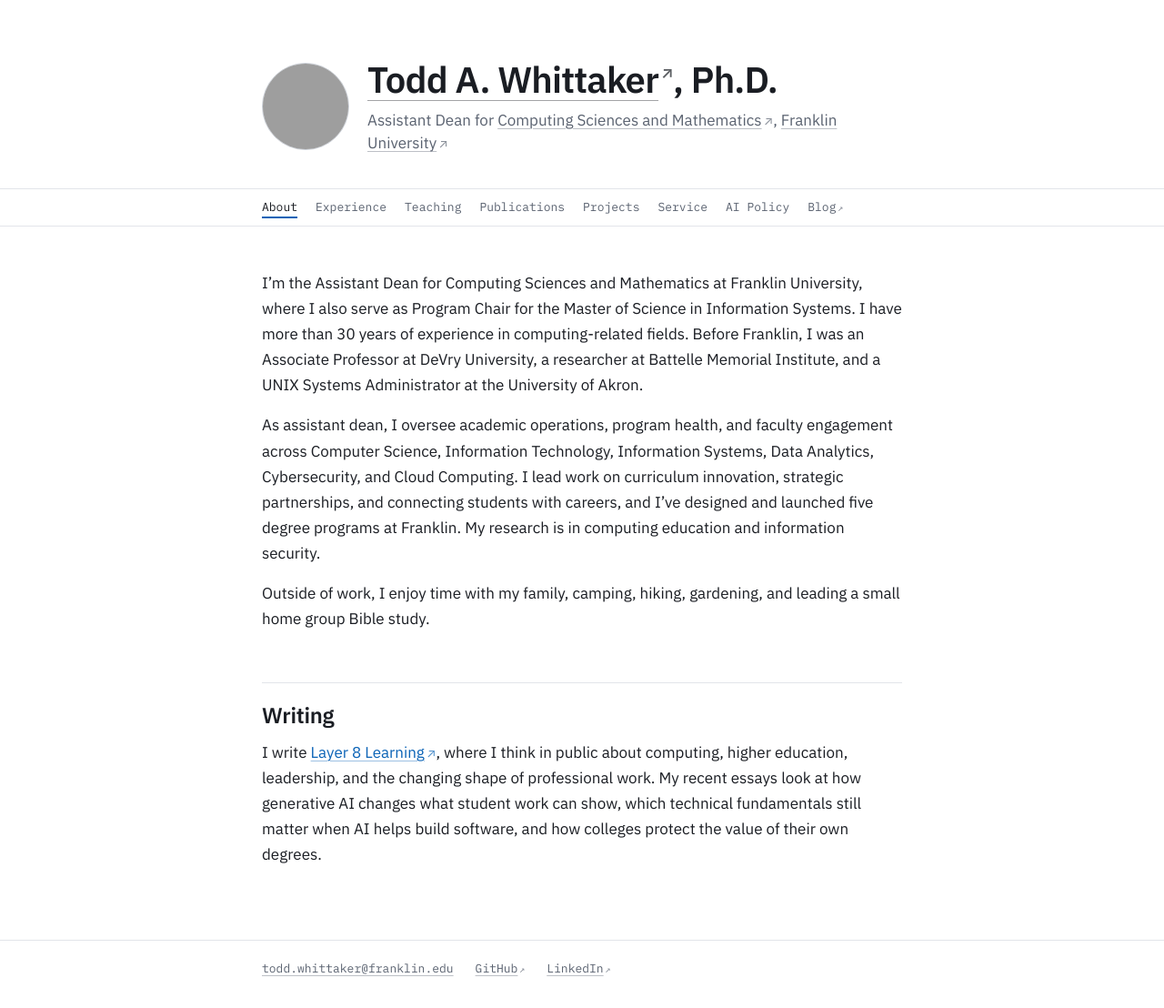
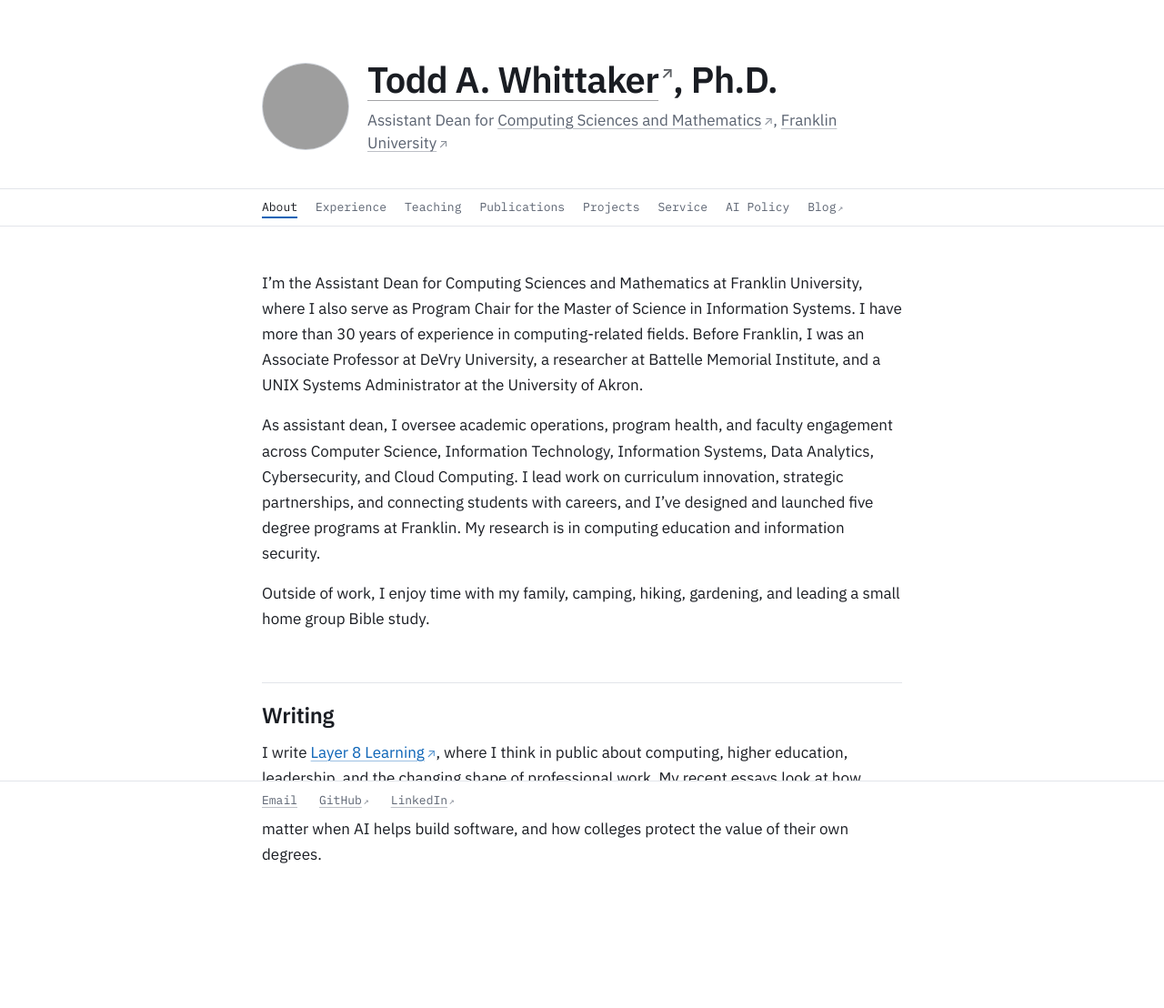
Before and after one commit to toddawhittaker/toddawhittaker.github.io, a Jekyll site: the page built from docs/README.md, in a window 1280 px wide. Shown: the whole page at 91% size. Built offline with Jekyll 4.4.1, drawn with Linux system fonts in a browser that asks for light colours; our own code applies the rules of GitHub Pages for plain Markdown files; after the commit the page ends 1075 px from its top, so only the background shows below that; grey boxes are pictures that could not be loaded.

Commit message:
Pin the contact bar to the bottom of the window; shorten the email link to fit one line on phones

```diff
--- a/docs/_layouts/default.html
+++ b/docs/_layouts/default.html
@@ -48,7 +48,7 @@
 
     <footer class="site-footer">
       <ul>
-        <li><a href="mailto:todd.whittaker@franklin.edu">todd.whittaker@franklin.edu</a></li>
+        <li><a href="mailto:todd.whittaker@franklin.edu" title="todd.whittaker@franklin.edu">Email</a></li>
         <li><a href="https://github.com/toddawhittaker" target="_blank">GitHub</a></li>
         <li><a href="https://www.linkedin.com/in/toddwhittaker/" target="_blank">LinkedIn</a></li>
       </ul>
--- a/docs/assets/css/style.scss
+++ b/docs/assets/css/style.scss
@@ -53,11 +53,16 @@
 html {
   // Keep headings reached by in-page links from hiding under the pinned menu.
   scroll-padding-top: 4.5rem;
+  scroll-padding-bottom: 3rem;
   -webkit-text-size-adjust: 100%;
   text-size-adjust: 100%;
 }
 
+// A column layout lets the main content grow, so the footer sits at the bottom of the window even on short pages.
 body {
+  display: flex;
+  flex-direction: column;
+  min-height: 100vh;
   margin: 0;
   background: var(--bg);
   color: var(--text);
@@ -180,6 +185,8 @@ a[target="_blank"]::after {
     [content-start] unquote("min(var(--measure), 100% - 2 * var(--gutter))")
     [content-end] minmax(0, calc((var(--wide) - var(--measure)) / 2))
     [wide-end] minmax(var(--gutter), 1fr) [full-end];
+  flex: 1 0 auto;
+  align-content: start;
   padding-block: 2rem 5rem;
 }
 
@@ -579,9 +586,13 @@ h3 + table.timeline {
   margin-block-start: 0.5rem;
 }
 
-// Contact links at the bottom of every page.
+// Contact links, pinned to the bottom of the window on every page.
 
 .site-footer {
+  position: sticky;
+  bottom: 0;
+  z-index: 1;
+  background: var(--bg);
   border-block-start: 1px solid var(--rule);
 }
 
@@ -591,7 +602,7 @@ h3 + table.timeline {
   gap: 0.25rem 1.5rem;
   max-width: calc(var(--measure) + 2 * var(--gutter));
   margin: 0 auto;
-  padding: 1.25rem var(--gutter) 2rem;
+  padding: 0.6rem var(--gutter);
   list-style: none;
   font-family: var(--mono);
   font-size: 0.8125rem;
```
Also changed, not shown: CLAUDE.md (+1 -1 lines).
